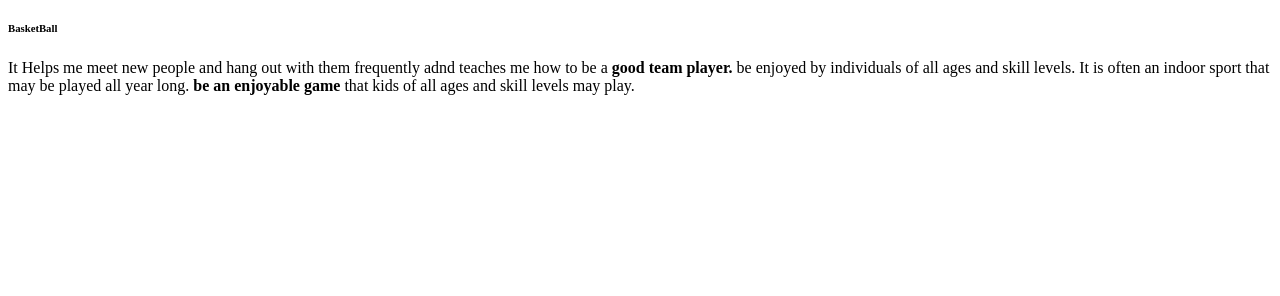
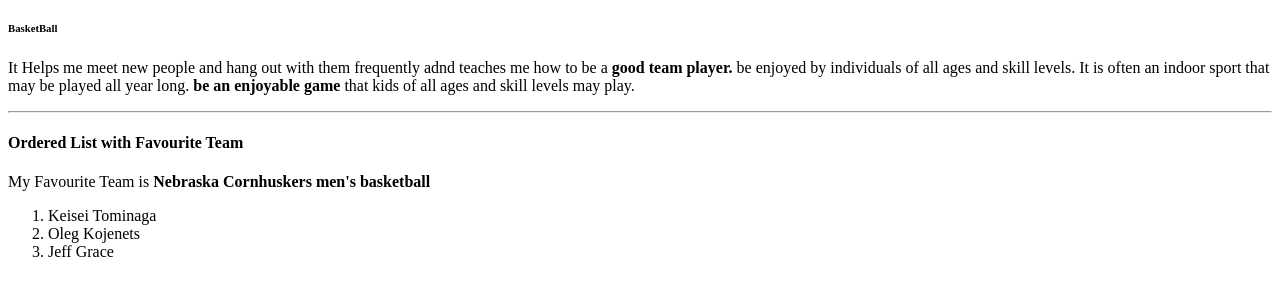
Before and after one commit to 44-563-Web-Apps-S23/44563-webapps-assignment-3-Jyothsnsa, a plain HTML site: page index.html in a window 1280 px wide. Shown: the part 48-344 px from the top of the page. Drawn offline with Linux system fonts and the light colour scheme.

Commit message:
Added Ordered List

```diff
--- a/index.html
+++ b/index.html
@@ -1,13 +1,30 @@
 <html lang="en">
+
 <head>
     <meta charset="UTF-8">
     <meta http-equiv="X-UA-Compatible" content="IE=edge">
     <meta name="viewport" content="width=device-width, initial-scale=1.0">
     <title>ASSINGMENT 3</title>
 </head>
+
 <body>
     <h1>Jyothsna Naredla</h1>
     <h6>BasketBall</h6>
-    <p>It Helps me meet new people and hang out with them frequently adnd teaches me how to be a <b>good team player.</b> be enjoyed by individuals of all ages and skill levels. It is often an indoor sport that may be played all year long. <b>be an enjoyable game</b> that kids of all ages and skill levels may play.</p>
+    <p>It Helps me meet new people and hang out with them frequently adnd teaches me how to be a <b>good team
+            player.</b> be enjoyed by individuals of all ages and skill levels. It is often an indoor sport that may be
+        played all year long. <b>be an enjoyable game</b> that kids of all ages and skill levels may play.</p>
+
+        <hr>
+        <h4>Ordered List with Favourite Team</h4>
+        <p>My Favourite Team is <strong>Nebraska Cornhuskers men's basketball</strong></p>
+        <ol>
+            <li>Keisei Tominaga</li>
+            <li>Oleg Kojenets</li>
+            <li>Jeff Grace</li>
+        </ol>
+
 </body>
+
+
+
 </html>
```
